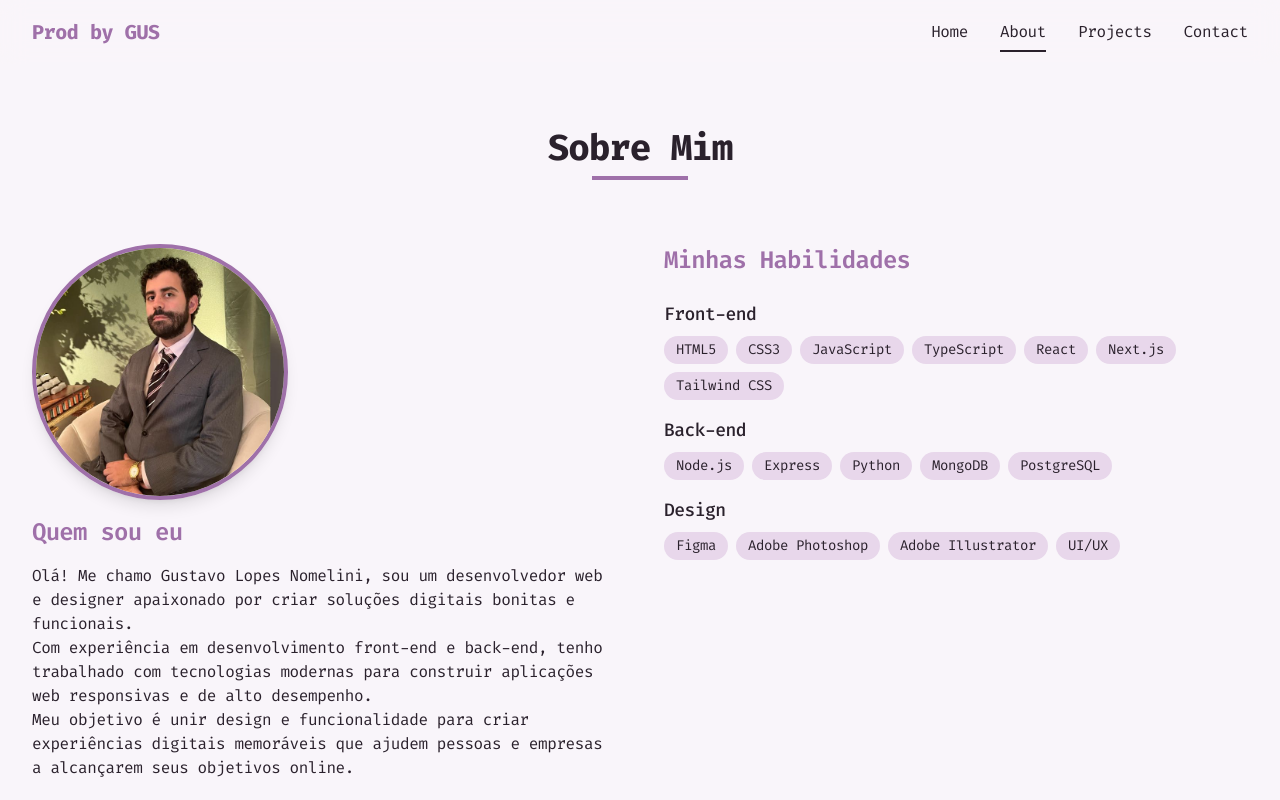
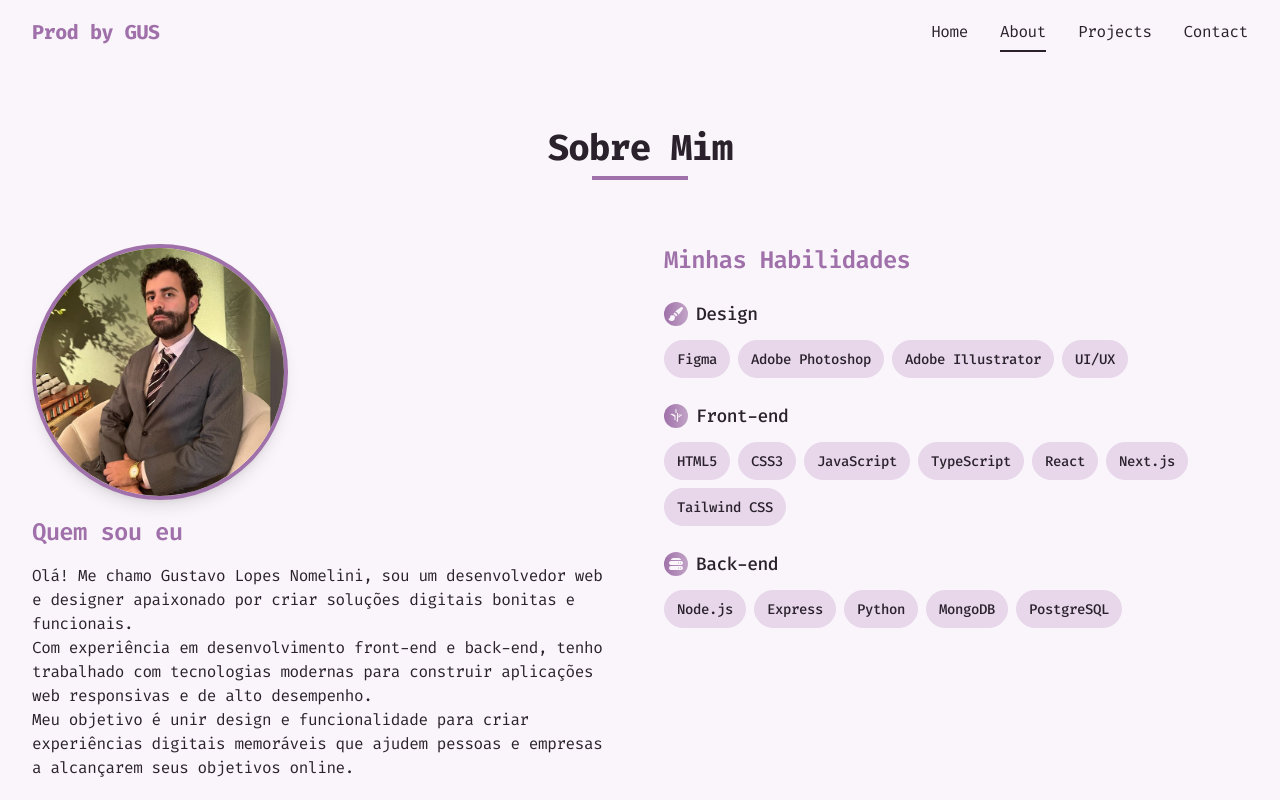
Before and after one commit to gustavo-nomelini/portfolio-prodbygus, a Next.js app: page /about in a window 1280 px wide. Shown: the top 800 px of the page. Built offline with nearby package versions, Linux system fonts and the light colour scheme.

Commit message:
feat: add skill highlighting functionality and reorder skills in About section

```diff
--- a/src/components/sections/About.tsx
+++ b/src/components/sections/About.tsx
@@ -3,7 +3,24 @@ import React, { useState } from 'react';
 import Image from 'next/image';
 
 const About = () => {
-  // Conteúdo da página Sobre Mim
+  // Estado para controlar a habilidade em foco
+  const [focusedSkill, setFocusedSkill] = useState<string | null>(null);
+
+  // Função para destacar uma habilidade
+  const highlightSkill = (skill: string) => {
+    setFocusedSkill(skill);
+  };
+
+  // Função para remover destaque
+  const removeHighlight = () => {
+    setFocusedSkill(null);
+  };
+
+  // Arrays de habilidades por categoria
+  const designSkills = ['Figma', 'Adobe Photoshop', 'Adobe Illustrator', 'UI/UX'];
+  const frontendSkills = ['HTML5', 'CSS3', 'JavaScript', 'TypeScript', 'React', 'Next.js', 'Tailwind CSS'];
+  const backendSkills = ['Node.js', 'Express', 'Python', 'MongoDB', 'PostgreSQL'];
+
   return (
     <section className="py-16 bg-[var(--background)]">
       <div className="max-w-7xl mx-auto px-4 sm:px-6 lg:px-8">
@@ -18,15 +35,17 @@ const About = () => {
           {/* Informações pessoais com foto */}
           <div className="flex flex-col items-center md:items-start space-y-6">
             {/* Foto de perfil */}
-            <div className="relative w-48 h-48 md:w-64 md:h-64 rounded-full overflow-hidden border-4 border-[var(--color1)] shadow-lg mb-4">
+            <div className="relative w-48 h-48 md:w-64 md:h-64 rounded-full overflow-hidden border-4 border-[var(--color1)] shadow-lg mb-4 group">
               <Image
                 src="/profile.jpg"
                 alt="Gustavo Lopes Nomelini"
                 fill
                 sizes="(max-width: 768px) 192px, 256px"
-                className="object-cover"
+                className="object-cover transition-transform duration-500 group-hover:scale-110"
                 priority
               />
+              {/* Efeito de brilho na borda ao passar o mouse */}
+              <div className="absolute inset-0 border-4 border-transparent rounded-full group-hover:border-[var(--color3)] transition-colors duration-300"></div>
             </div>
 
             <div className="prose prose-lg max-w-none text-[var(--foreground)]">
@@ -46,51 +65,115 @@ const About = () => {
             </div>
           </div>
 
-          {/* Habilidades */}
+          {/* Habilidades - ordem alterada: Design, Front-end, Back-end */}
           <div>
             <h3 className="text-2xl font-semibold text-[var(--color1)] mb-6">Minhas Habilidades</h3>
 
-            <div className="space-y-4">
-              {/* Front-end */}
+            <div className="space-y-6">
+              {/* Design - Agora em primeiro lugar */}
               <div>
-                <h4 className="text-lg font-medium text-[var(--foreground)] mb-2">Front-end</h4>
+                <h4 className="text-lg font-medium text-[var(--foreground)] mb-3 flex items-center">
+                  <span className="w-6 h-6 rounded-full bg-gradient-to-r from-[var(--color1)] to-[var(--color3)] flex items-center justify-center text-xs text-[var(--background)] mr-2">
+                    <svg xmlns="http://www.w3.org/2000/svg" viewBox="0 0 24 24" fill="currentColor" className="w-4 h-4">
+                      <path fillRule="evenodd" d="M20.599 1.5c-.376 0-.743.111-1.055.32l-5.08 3.385a18.747 18.747 0 00-3.471 2.987 10.04 10.04 0 014.815 4.815 18.748 18.748 0 002.987-3.472l3.386-5.079A1.902 1.902 0 0020.599 1.5zm-8.3 14.025a18.76 18.76 0 001.896-1.207 8.026 8.026 0 00-4.513-4.513A18.75 18.75 0 008.475 11.7l-.278.5a5.26 5.26 0 013.601 3.602l.502-.278zM6.75 13.5A3.75 3.75 0 003 17.25a1.5 1.5 0 01-1.601 1.497.75.75 0 00-.7 1.123 5.25 5.25 0 009.8-2.62 3.75 3.75 0 00-3.75-3.75z" clipRule="evenodd" />
+                    </svg>
+                  </span>
+                  Design
+                </h4>
                 <div className="flex flex-wrap gap-2">
-                  {['HTML5', 'CSS3', 'JavaScript', 'TypeScript', 'React', 'Next.js', 'Tailwind CSS'].map((skill) => (
+                  {designSkills.map((skill) => (
                     <span
                       key={skill}
-                      className="px-3 py-1 rounded-full bg-[var(--color4)] text-[var(--foreground)] text-sm"
+                      className={`px-3 py-1.5 rounded-full border transition-all duration-300 cursor-pointer
+                        ${
+                          focusedSkill === skill
+                            ? 'border-[var(--color1)] bg-[var(--color1)]/10 text-[var(--color1)] scale-110 shadow-md'
+                            : (focusedSkill && focusedSkill !== skill)
+                              ? 'border-[var(--color2)] bg-[var(--color4)]/25 text-[var(--foreground-muted)] scale-95'
+                              : 'border-[var(--color4)] bg-[var(--color4)] text-[var(--foreground)] hover:bg-[var(--color4)]/80 hover:border-[var(--color1)]'
+                        }
+                        relative overflow-hidden`}
+                      onMouseEnter={() => highlightSkill(skill)}
+                      onMouseLeave={removeHighlight}
                     >
-                      {skill}
+                      {/* Efeito de brilho */}
+                      {focusedSkill === skill && (
+                        <span className="absolute inset-0 w-full h-full bg-[var(--color1)]/5 animate-pulse"></span>
+                      )}
+                      <span className="relative z-10 text-sm font-medium">{skill}</span>
                     </span>
                   ))}
                 </div>
               </div>
 
-              {/* Back-end */}
+              {/* Front-end - Agora em segundo lugar */}
               <div>
-                <h4 className="text-lg font-medium text-[var(--foreground)] mb-2">Back-end</h4>
+                <h4 className="text-lg font-medium text-[var(--foreground)] mb-3 flex items-center">
+                  <span className="w-6 h-6 rounded-full bg-gradient-to-r from-[var(--color1)] to-[var(--color3)] flex items-center justify-center text-xs text-[var(--background)] mr-2">
+                    <svg xmlns="http://www.w3.org/2000/svg" viewBox="0 0 24 24" fill="currentColor" className="w-4 h-4">
+                      <path d="M12 1.5a.75.75 0 01.75.75V7.5h-1.5V2.25A.75.75 0 0112 1.5zM11.25 7.5v5.69l-4.72-3.22a.75.75 0 01.74-1.3l3.98 2.7V7.5h-1.5zm0 5.69V18h-1.5v-4.81l-4.72-3.22a.75.75 0 110-1.3L11.25 13.18zm.75 5.69V18h1.5v-4.81l4.72-3.22a.75.75 0 000-1.3L13.5 13.18v5.69zm1.5-5.69V7.5h1.5v5.69l4.72-3.22a.75.75 0 011.3.74l-6.02 4.1v5.69h-1.5V13.18z"></path>
+                    </svg>
+                  </span>
+                  Front-end
+                </h4>
                 <div className="flex flex-wrap gap-2">
-                  {['Node.js', 'Express', 'Python', 'MongoDB', 'PostgreSQL'].map((skill) => (
+                  {frontendSkills.map((skill) => (
                     <span
                       key={skill}
-                      className="px-3 py-1 rounded-full bg-[var(--color4)] text-[var(--foreground)] text-sm"
+                      className={`px-3 py-1.5 rounded-full border transition-all duration-300 cursor-pointer
+                        ${
+                          focusedSkill === skill
+                            ? 'border-[var(--color1)] bg-[var(--color1)]/10 text-[var(--color1)] scale-110 shadow-md'
+                            : (focusedSkill && focusedSkill !== skill)
+                              ? 'border-[var(--color2)] bg-[var(--color4)]/25 text-[var(--foreground-muted)] scale-95'
+                              : 'border-[var(--color4)] bg-[var(--color4)] text-[var(--foreground)] hover:bg-[var(--color4)]/80 hover:border-[var(--color1)]'
+                        }
+                        relative overflow-hidden`}
+                      onMouseEnter={() => highlightSkill(skill)}
+                      onMouseLeave={removeHighlight}
                     >
-                      {skill}
+                      {/* Efeito de brilho */}
+                      {focusedSkill === skill && (
+                        <span className="absolute inset-0 w-full h-full bg-[var(--color1)]/5 animate-pulse"></span>
+                      )}
+                      <span className="relative z-10 text-sm font-medium">{skill}</span>
                     </span>
                   ))}
                 </div>
               </div>
 
-              {/* Design */}
+              {/* Back-end - Agora em terceiro lugar */}
               <div>
-                <h4 className="text-lg font-medium text-[var(--foreground)] mb-2">Design</h4>
+                <h4 className="text-lg font-medium text-[var(--foreground)] mb-3 flex items-center">
+                  <span className="w-6 h-6 rounded-full bg-gradient-to-r from-[var(--color1)] to-[var(--color3)] flex items-center justify-center text-xs text-[var(--background)] mr-2">
+                    <svg xmlns="http://www.w3.org/2000/svg" viewBox="0 0 24 24" fill="currentColor" className="w-4 h-4">
+                      <path d="M5.507 4.048A3 3 0 017.785 3h8.43a3 3 0 012.278 1.048l1.722 2.008A4.533 4.533 0 0019.5 6h-15c-.243 0-.482.02-.715.056l1.722-2.008z" />
+                      <path fillRule="evenodd" d="M1.5 10.5a3 3 0 013-3h15a3 3 0 110 6h-15a3 3 0 01-3-3zm15 0a.75.75 0 11-1.5 0 .75.75 0 011.5 0zm2.25.75a.75.75 0 100-1.5.75.75 0 000 1.5zM4.5 15a3 3 0 100 6h15a3 3 0 100-6h-15zm11.25 3.75a.75.75 0 100-1.5.75.75 0 000 1.5zM19.5 18a.75.75 0 11-1.5 0 .75.75 0 011.5 0z" clipRule="evenodd" />
+                    </svg>
+                  </span>
+                  Back-end
+                </h4>
                 <div className="flex flex-wrap gap-2">
-                  {['Figma', 'Adobe Photoshop', 'Adobe Illustrator', 'UI/UX'].map((skill) => (
+                  {backendSkills.map((skill) => (
                     <span
                       key={skill}
-                      className="px-3 py-1 rounded-full bg-[var(--color4)] text-[var(--foreground)] text-sm"
+                      className={`px-3 py-1.5 rounded-full border transition-all duration-300 cursor-pointer
+                        ${
+                          focusedSkill === skill
+                            ? 'border-[var(--color1)] bg-[var(--color1)]/10 text-[var(--color1)] scale-110 shadow-md'
+                            : (focusedSkill && focusedSkill !== skill)
+                              ? 'border-[var(--color2)] bg-[var(--color4)]/25 text-[var(--foreground-muted)] scale-95'
+                              : 'border-[var(--color4)] bg-[var(--color4)] text-[var(--foreground)] hover:bg-[var(--color4)]/80 hover:border-[var(--color1)]'
+                        }
+                        relative overflow-hidden`}
+                      onMouseEnter={() => highlightSkill(skill)}
+                      onMouseLeave={removeHighlight}
                     >
-                      {skill}
+                      {/* Efeito de brilho */}
+                      {focusedSkill === skill && (
+                        <span className="absolute inset-0 w-full h-full bg-[var(--color1)]/5 animate-pulse"></span>
+                      )}
+                      <span className="relative z-10 text-sm font-medium">{skill}</span>
                     </span>
                   ))}
                 </div>
```
